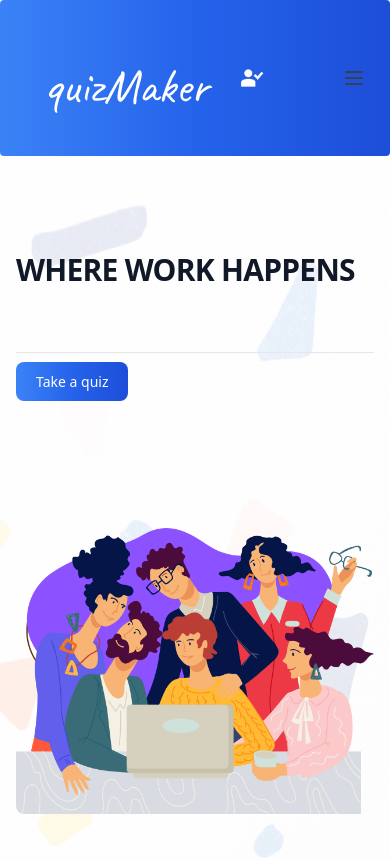
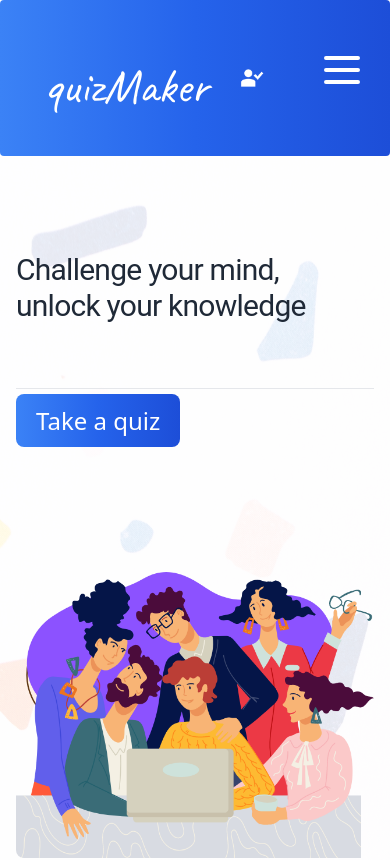
Before and after one commit to enanesh/quizmaker, a React (Create React App) app in the folder client/: page / in a window 390 px wide. Shown: the top 860 px of the page. Built offline with nearby package versions, Linux system fonts and the light colour scheme.

Commit message:
Changes to hamburguer menu size,responsive

```diff
--- a/client/src/components/Navbar.js
+++ b/client/src/components/Navbar.js
@@ -5,11 +5,20 @@ import auth from "../utils/auth";
 const AppNavbar = () => {
   const [navbar, setNavbar] = useState(false);
 
+  const logout = () => {
+    // clear authentication state
+    // for example: set a flag in local storage or cookies
+    localStorage.removeItem('id_token');
+    // redirect to login page
+    window.location.href = '/';
+  }
+
+
   return (
     <nav className="bg-gradient-to-r from-blue-500 via-blue-600 to-blue-700 hover:bg-gradient-to-br px-2sm:px-4 py-2.5 rounded ">
       <div className="justify-between px-4 mx-auto lg:max-w-7xl md:items-center md:flex md:px-8">
         <div>
-          <div className="flex items-center justify-between py-3 md:py-5 md:block">
+          <div className="flex  justify-between py-3 md:py-5">
             <div href="/" className="flex items-center">
               <ul className="flex flex-col p-4 mt-4 md:flex-row md:space-x-8 md:mt-0 md:text-md md:font-medium md:border-0">
                 <li>
@@ -23,15 +32,18 @@ const AppNavbar = () => {
               </ul>
               <img src="./logo1.png" className="h-6 mr-3 sm:h-12 " alt="Logo" />
             </div>
-            <div className="md:hidden">
+            <div className="md:hidden pt-4">
               <button
-                className="p-2 text-gray-700 rounded-md outline-none focus:border-gray-400 focus:border"
+                className="p-2  text-white rounded-md outline-none focus:border-gray-400 focus:border"
                 onClick={() => setNavbar(!navbar)}
               >
+
+
+
                 {navbar ? (
                   <svg
                     xmlns="http://www.w3.org/2000/svg"
-                    className="w-6 h-6"
+                    className="w-12 h-12"
                     viewBox="0 0 20 20"
                     fill="currentColor"
                   >
@@ -44,7 +56,7 @@ const AppNavbar = () => {
                 ) : (
                   <svg
                     xmlns="http://www.w3.org/2000/svg"
-                    className="w-6 h-6"
+                    className="w-12 h-12"
                     fill="none"
                     viewBox="0 0 24 24"
                     stroke="currentColor"
@@ -62,21 +74,29 @@ const AppNavbar = () => {
           </div>
         </div>
         <div>
+
+
           <div
-            className={`flex-1 justify-self-center pb-3 mt-8 md:block md:pb-0 md:mt-0 ${
-              navbar ? "block" : "hidden"
-            }`}
+            className={`flex-1 justify-self-center pb-3 mt-8 md:block md:pb-0 md:mt-0 ${navbar ? "block" : "hidden"
+              }`}
           >
             <ul className="flex flex-col p-4 mt-4 md:flex-row md:space-x-8 md:mt-0 md:text-md md:font-medium md:border-0">
               {auth.loggedIn() ? (
-                <li>
+                <><li>
                   <a
                     href="/profile"
                     className="block  text-white text-2xl py-2 pl-3 pr-4 text-white-700 rounded hover:bg-white-100 md:hover:bg-transparent md:border-0 md:hover:text-purple-400 md:p-0 md:dark:hover:text-white dark:hover:bg-gray-700 dark:hover:text-white md:dark:hover:bg-transparent"
                   >
                     My profile
                   </a>
-                </li>
+                </li><li>
+                    <button
+                      onClick={logout}
+                      className="block  text-white text-2xl py-2 pl-3 pr-4 text-white-700 rounded hover:bg-white-100 md:hover:bg-transparent md:border-0 md:hover:text-purple-400 md:p-0 md:dark:hover:text-white dark:hover:bg-gray-700 dark:hover:text-white md:dark:hover:bg-transparent"
+                    >
+                      Logout
+                    </button>
+                  </li></>
               ) : (
                 <>
                   <li>
--- a/client/src/components/pages/Section.js
+++ b/client/src/components/pages/Section.js
@@ -9,12 +9,14 @@ const AppSection = () => {
                     <div class="mx-auto grid max-w-2xl grid-cols-1 items-center gap-y-16 gap-x-8 py-24 px-4 sm:px-6 sm:py-32 lg:max-w-7xl lg:grid-cols-2 lg:px-8">
 
                         <div>
-                            <h2 className="text-3xl font-bold tracking-tight text-gray-900 sm:text-4xl">WHERE WORK HAPPENS</h2>
+                    <h2 className="text-3xl font-main tracking-tight text-gray-800 sm:text-6xl">Challenge your mind,</h2>
+                    <h3 className="text-3xl font-main tracking-tight text-gray-800 sm:text-4xl">unlock your knowledge</h3>
                             {/* <p className="mt-4 text-gray-500">The walnut wood card tray is precision milled to perfectly fit a stack of Focus cards. The powder coated steel divider separates active cards from new ones, or can be used to archive important task lists.</p> */}
 
-                            <dl className="mt-16 grid grid-cols-1 gap-x-6 gap-y-10 sm:grid-cols-2 sm:gap-y-16 lg:gap-x-8">
+                    <dl className="mt-16 grid grid-cols-1 gap-x-6 gap-y-10 sm:grid-cols-2 sm:gap-y-16 lg:gap-x-8">
+
                                 <div className="border-t border-gray-200 pt-4">
-                                    <a href="/quizes" type="button" className="text-white bg-gradient-to-r from-blue-500 via-blue-600 to-blue-700 hover:bg-gradient-to-br focus:ring-4 focus:outline-none focus:ring-blue-300 dark:focus:ring-blue-800 font-medium rounded-lg text-sm px-5 py-2.5 text-center mr-2 mb-2 ">Take a quiz</a>
+                                    <a href="/quizes" type="button" className="text-white bg-gradient-to-r text-2xl from-blue-500 via-blue-600 to-blue-700 hover:bg-gradient-to-br focus:ring-4 focus:outline-none focus:ring-purple-700 dark:focus:ring-blue-800 font-medium rounded-lg  px-5 py-2.5 text-center mr-2 mb-2 ">Take a quiz</a>
                                 </div>
                             </dl>
                         </div>
--- a/client/src/index.css
+++ b/client/src/index.css
@@ -1,4 +1,6 @@
 @import url('https://fonts.googleapis.com/css2?family=Caveat:wght@400;500;600;700&display=swap');
+
+@import url('https://fonts.googleapis.com/css2?family=Roboto+Slab:wght@100;200;300;400;500;600;700;800;900&display=swap');
 
 
 @tailwind base;
--- a/client/tailwind.config.js
+++ b/client/tailwind.config.js
@@ -8,6 +8,7 @@ module.exports = {
       },
       fontFamily: {
         signature: ["Caveat"],
+        main:["Roboto"]
       }
 
 
```
